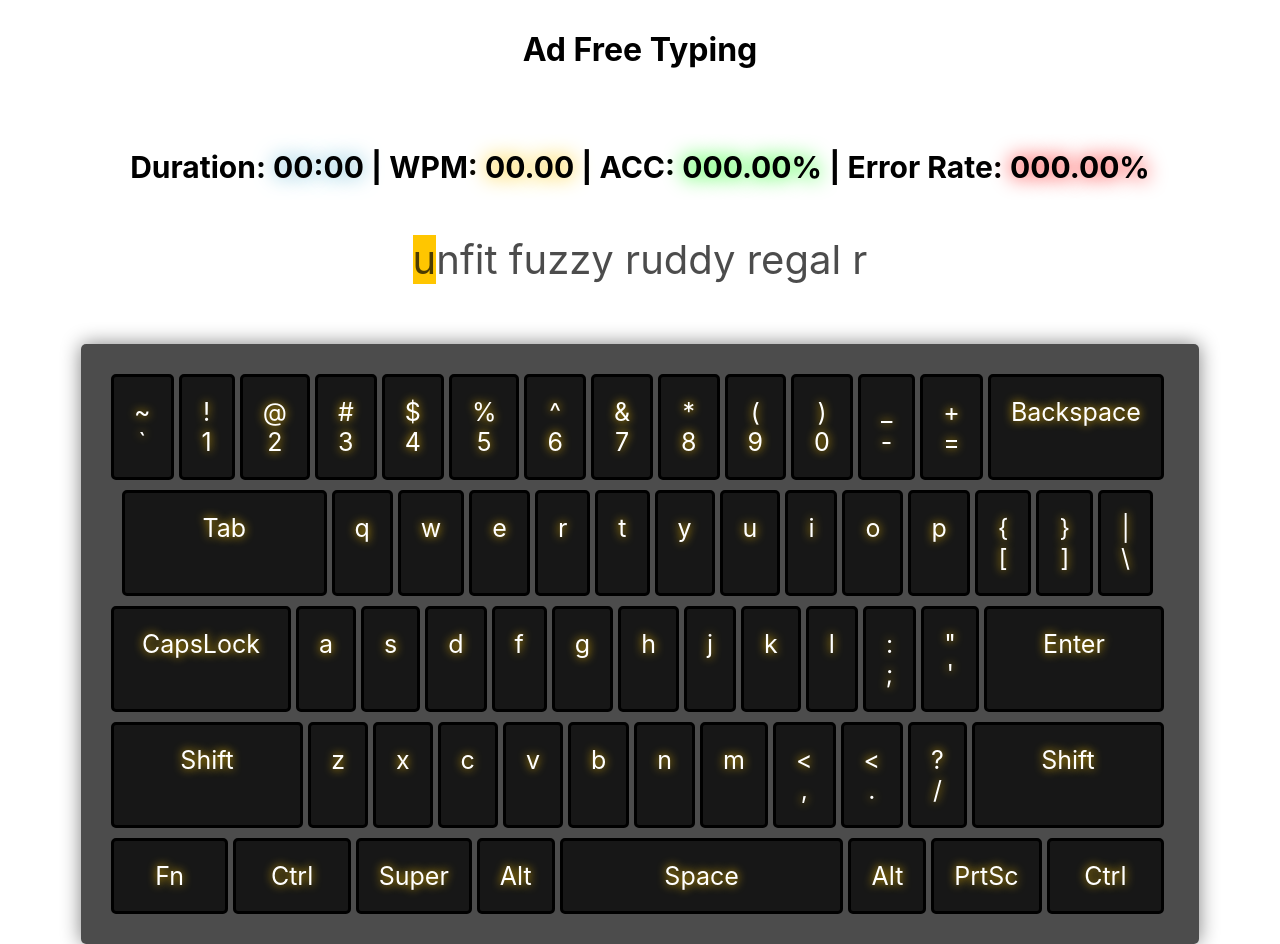
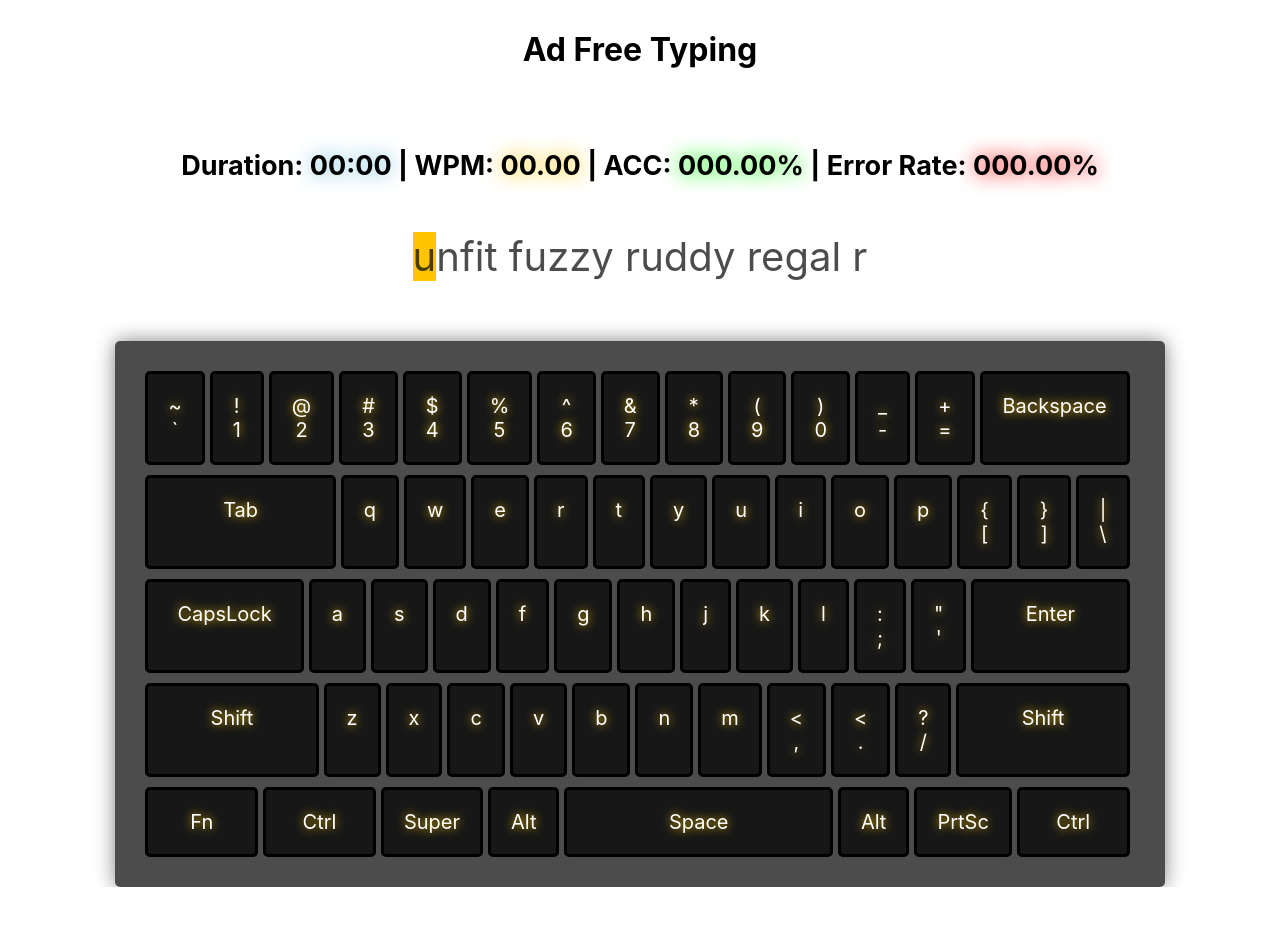
Before and after one commit to jstephensdev/ad-free-typing, a React (Create React App) app: page / in a window 1280 px wide. After the commit the page ends 887 px from the top, so only its background shows below. Built offline with nearby package versions, Linux system fonts and the light colour scheme; some icons are missing.

Commit message:
keyboard was too large, adding link to app

```diff
--- a/src/css/App.css
+++ b/src/css/App.css
@@ -20,7 +20,7 @@ h1 {
 .stats {
     margin-top: 10px;
     font-weight: bold;
-    font-size: 30px;
+    font-size: 27px;
 }
 
 .text-section {
@@ -48,7 +48,7 @@ h1 {
     background: rgb(0, 0, 0, 0.7);
     text-shadow: 0 0 10px #ffc600;
     margin-right: 5px;
-    font-size: 25px;
+    font-size: 20px;
 }
 
 .key-double {
```
Also changed, not shown: 1 other file (tests, documents, lock files or other folders).
